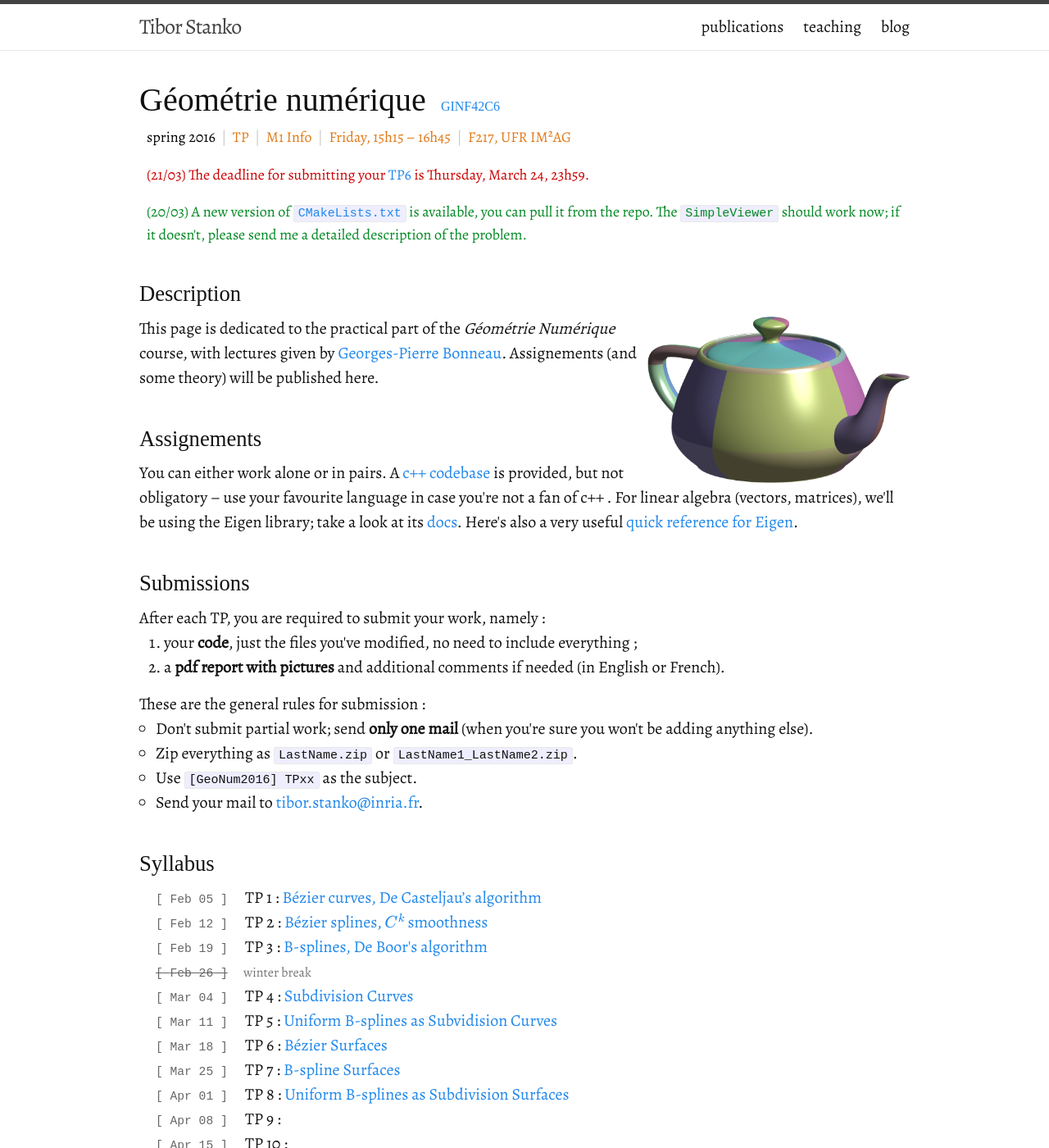
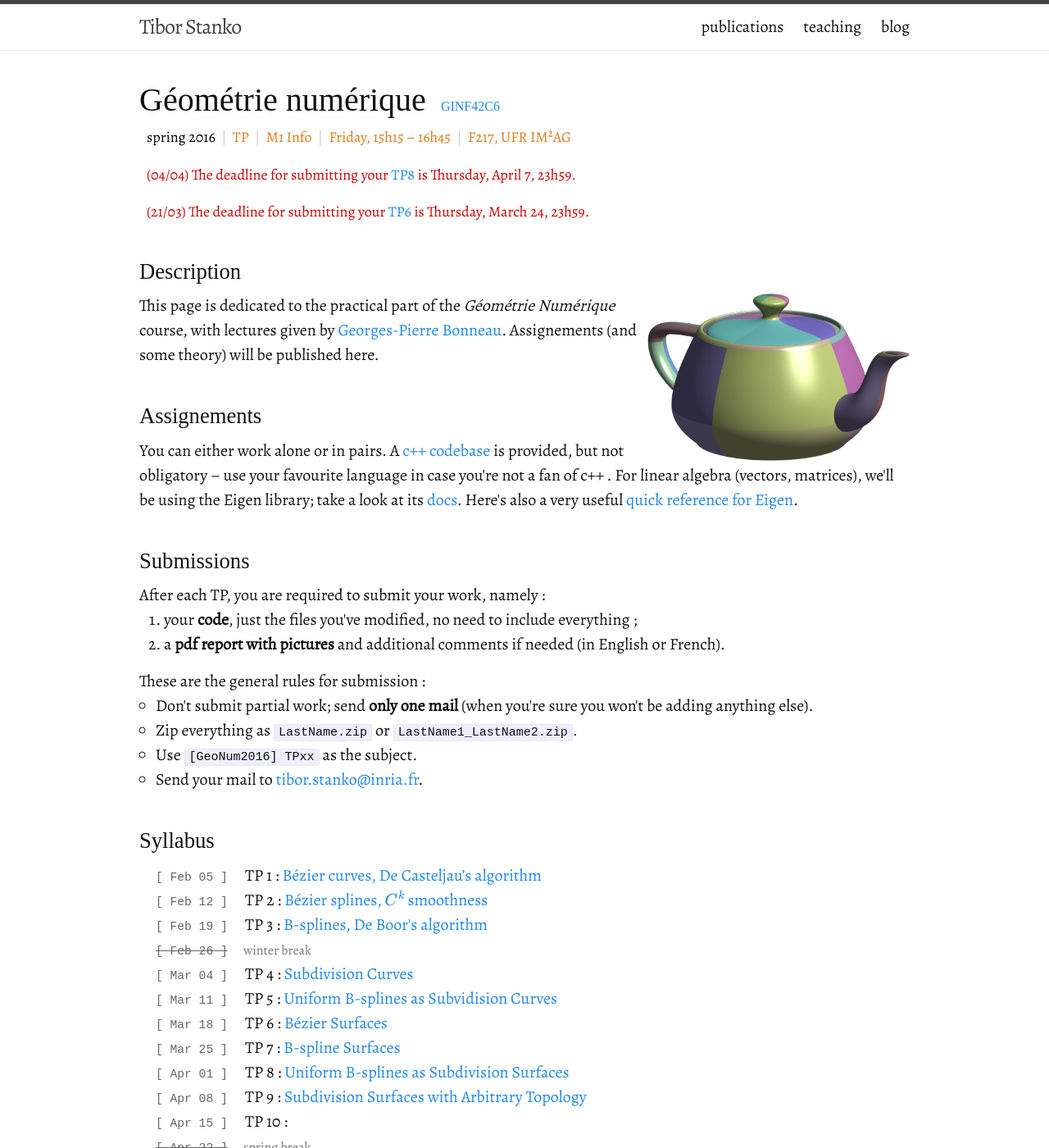
Before and after one commit to bbrrck/bbrrck.github.io, a Jekyll site: the page built from teaching/geo-num-2016/index.md, in a window 1280 px wide and 1400 px high. Shown: the whole window at 82% size. Built offline with Jekyll 4.4.1, drawn with Linux system fonts in a browser that asks for light colours; some web fonts are replaced; formulas are drawn with MathJax 3.

Commit message:
news, TP9

```diff
--- a/_data/teaching-geonum2016.yml
+++ b/_data/teaching-geonum2016.yml
@@ -12,6 +12,11 @@ meta    :
     room    : "F217, UFR IM²AG"
 
 news      :
+
+  - date  : 2016-04-04 12:00:00
+    type  : 'deadline'
+    text  : 'The deadline for submitting your <a href="/teaching/geo-num-2016/tp8.html">TP8</a> is Thursday, April 7, 23h59.'
+
   - date  : 2016-03-20 12:00:00
     type  : 'news'
     text  : "A new version of <a href='https://github.com/bbrrck/geo-num-2016/blob/master/TP6/CMakeLists.txt'><code>CMakeLists.txt</code></a> is available, you can pull it from the repo.
@@ -82,6 +87,7 @@ syllabus:
     number: 8
 
   - date  : 2016-04-08 15:15:00
+    title : "Subdivision Surfaces with Arbitrary Topology"
     number: 9
 
   - date  : 2016-04-15 15:15:00
```
Also changed, not shown: teaching/geo-num-2016/tp9.md (added, +13 -0 lines), 1 other file.
